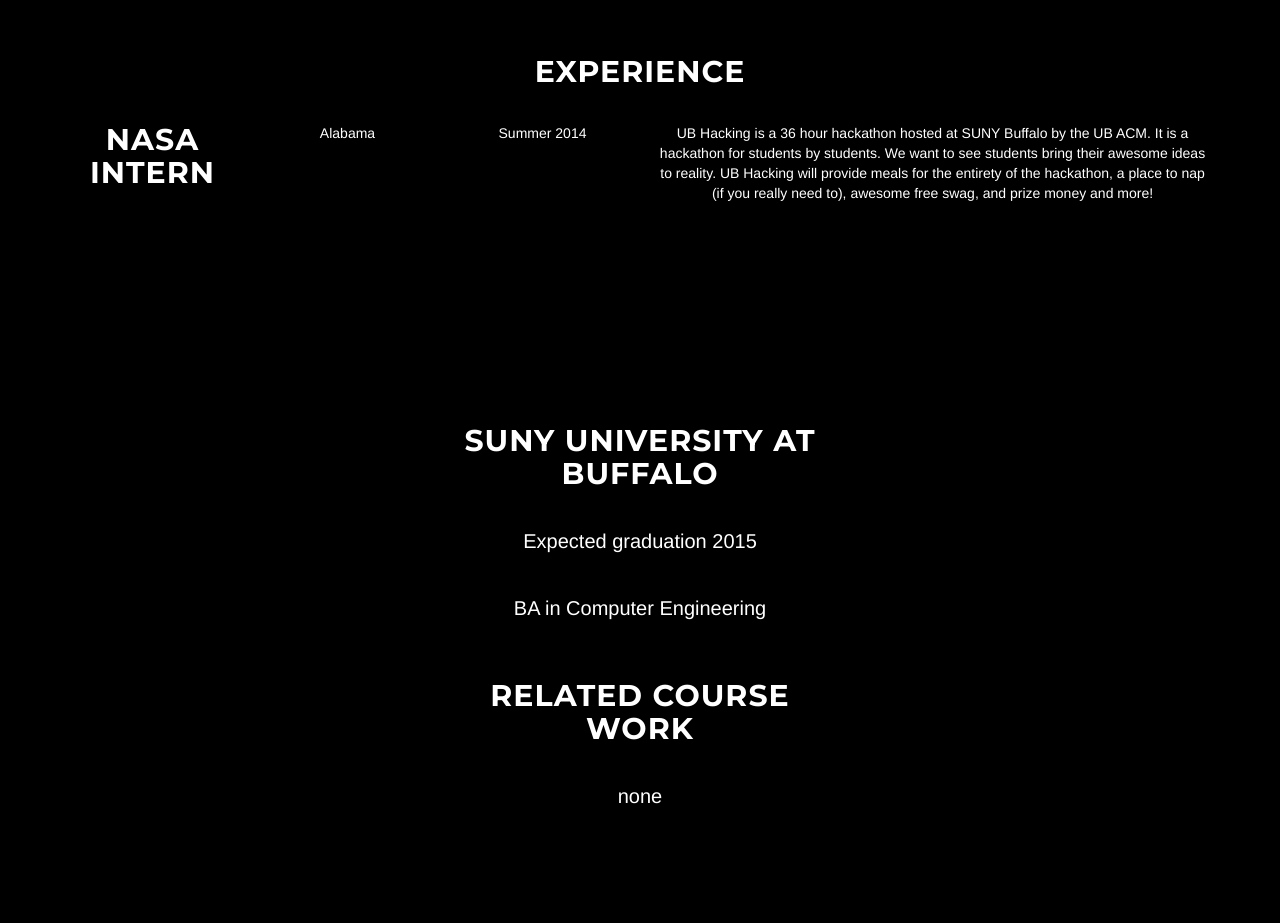
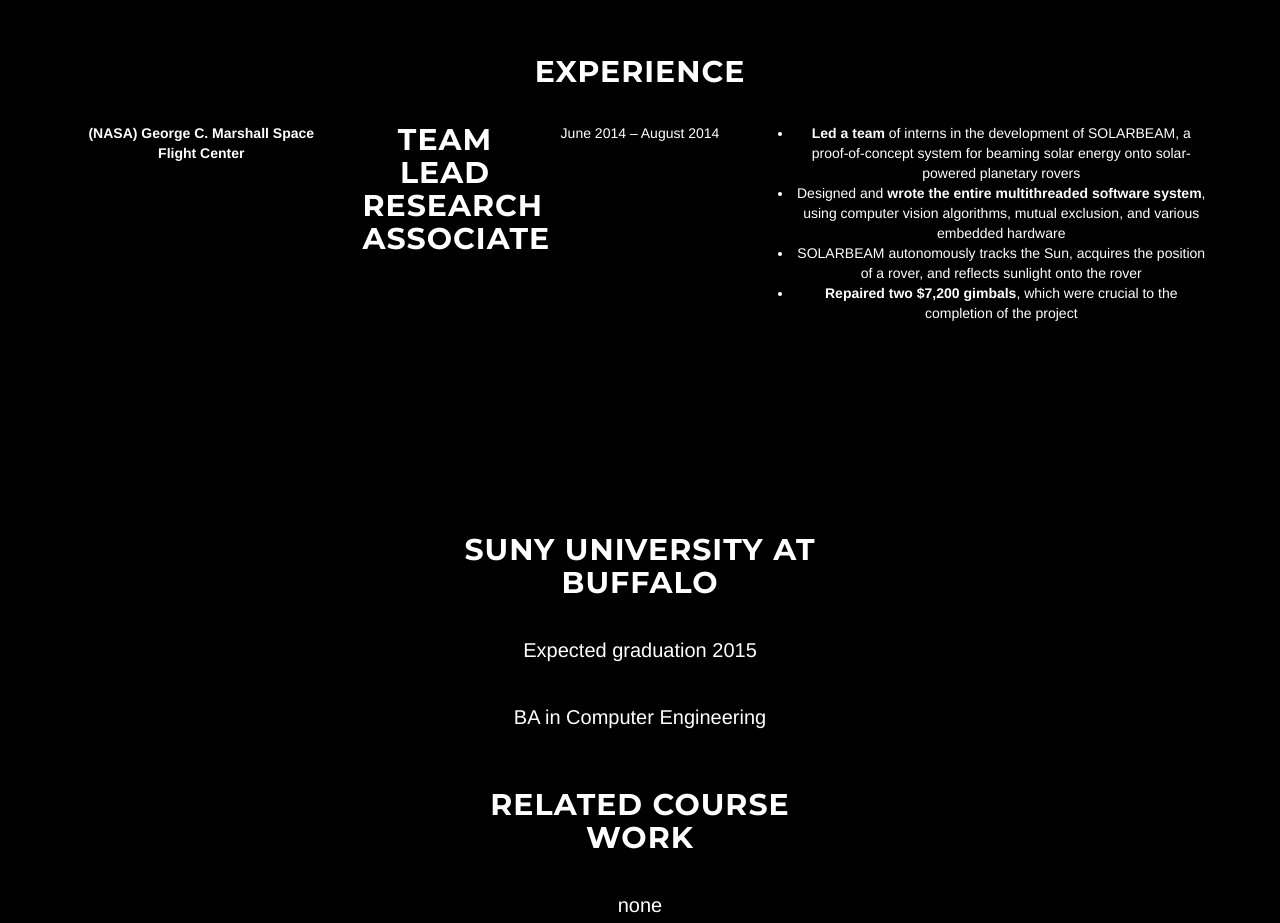
Before and after one commit to cineres/cineres.github.io, a plain HTML site: page index.html in a window 1280 px wide. Shown: the part 1340-2263 px from the top of the page. Drawn offline with Linux system fonts and the light colour scheme.

Commit message:
copy update and format to experience

```diff
--- a/index.html
+++ b/index.html
@@ -124,17 +124,23 @@
             <div class="container">
                 <h2>Experience</h2>
                     <div class="row">
-                        <div class="col-md-2">
-                            <h2>NASA Intern</h2>
+                        <div class="col-md-3">
+                            <strong>(NASA) George C. Marshall Space Flight Center</strong>
                         </div>
                         <div class="col-md-2">
-                            Alabama
+                            <h2>Team Lead<br />
+                            Research Associate</h2>
                         </div>
                         <div class="col-md-2">
-                            Summer 2014
+                            June 2014 – August 2014
                         </div>
-                        <div class="col-md-6">
-                            UB Hacking is a 36 hour hackathon hosted at SUNY Buffalo by the UB ACM. It is a hackathon for students by students. We want to see students bring their awesome ideas to reality. UB Hacking will provide meals for the entirety of the hackathon, a place to nap (if you really need to), awesome free swag, and prize money and more!
+                        <div class="col-md-5">
+                            <ul>
+                                <li><strong>Led a team</strong> of interns in the development of SOLARBEAM, a proof-of-concept system for beaming solar energy onto solar-powered planetary rovers</li>
+                                <li>Designed and <strong>wrote the entire multithreaded software system</strong>, using computer vision algorithms, mutual exclusion, and various embedded hardware</li>
+                                <li>SOLARBEAM autonomously tracks the Sun, acquires the position of a rover, and reflects sunlight onto the rover</li>
+                                <li><strong>Repaired two $7,200 gimbals</strong>, which were crucial to the completion of the project</li>
+                            </ul>
                         </div>
                     </div>
 
```
